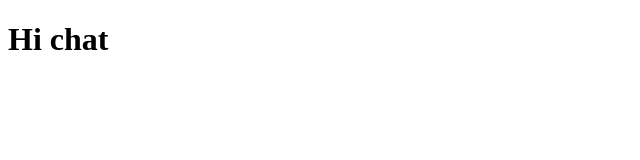
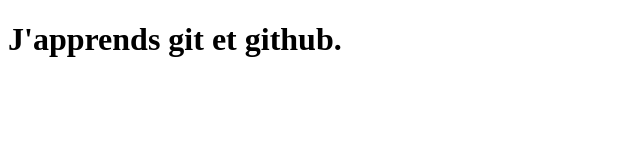
Before and after one commit to Mistercheikh/projetchat, a plain HTML site: page index.html in a window 1280 px wide. Shown: the whole page, without its empty margins (0-640 px from the left). Drawn offline with Linux system fonts and the light colour scheme.

Commit message:
Apprendre le git et github.

```diff
--- a/index.html
+++ b/index.html
@@ -6,6 +6,6 @@
     <title>projetchat</title>
 </head>
 <body>
-    <h1>Hi chat</h1>
+    <h1>J'apprends git et github. </h1>
 </body>
 </html>
```
